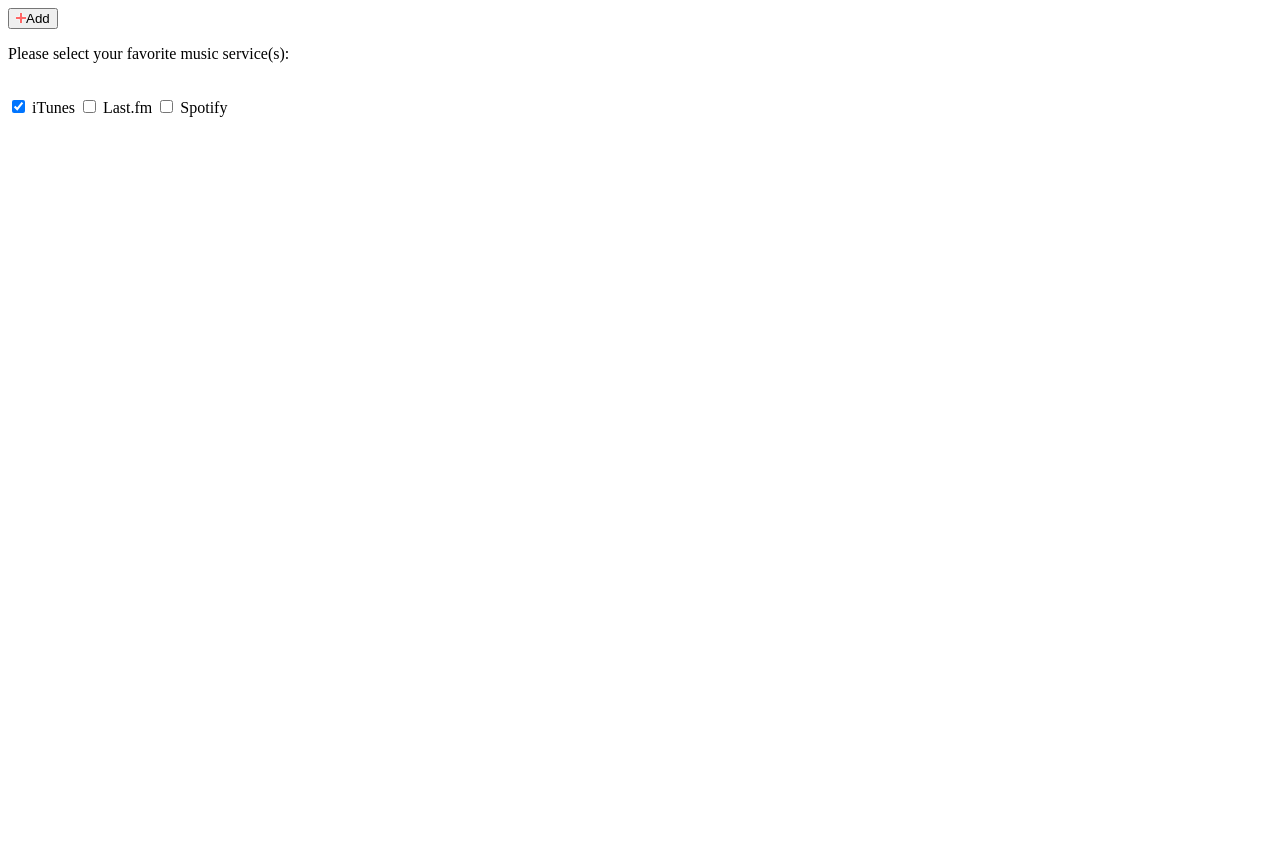
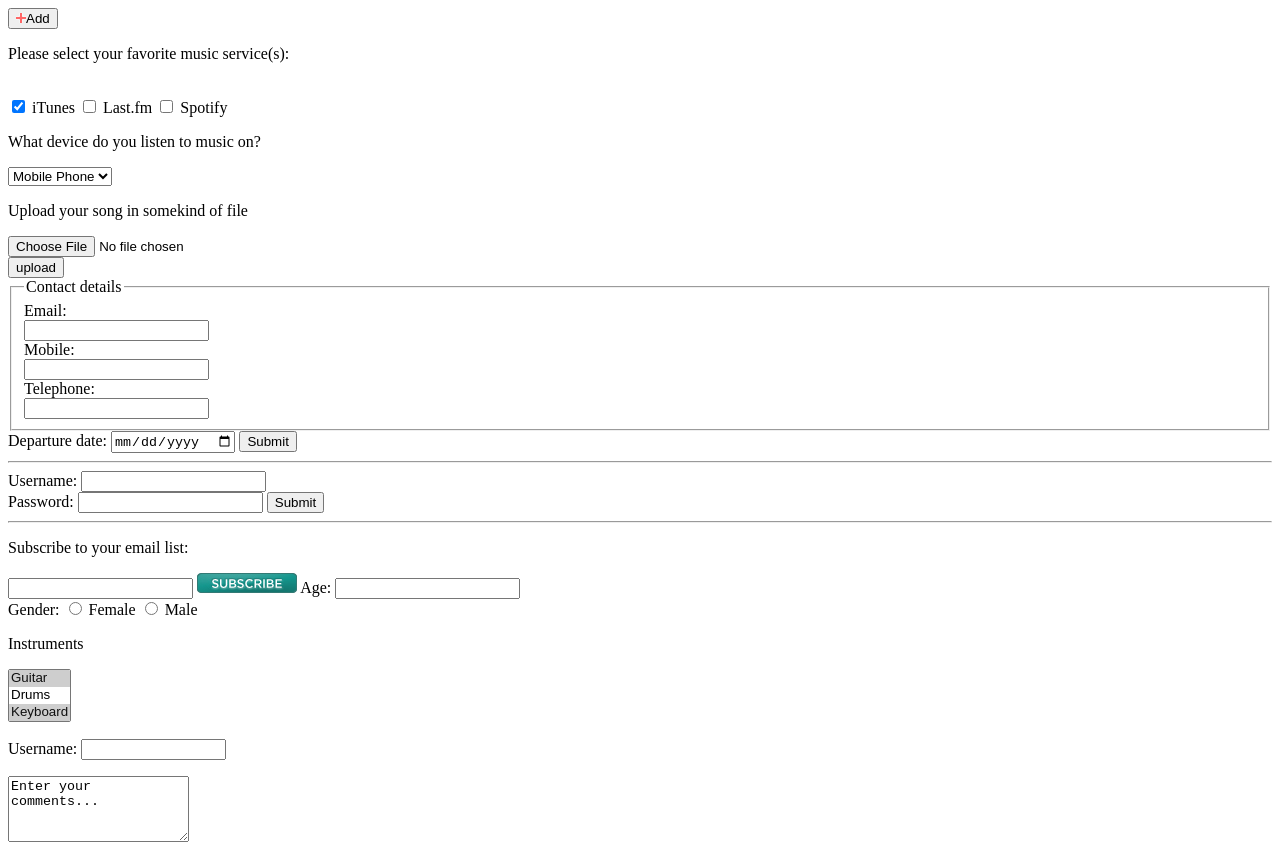
Before and after one commit to Sandratedremets/HTMLandCSS, a plain HTML site: page Chapter7/button.html in a window 1280 px wide. Before the commit the page ends 800 px from the top, so only its background shows below. Drawn offline with Linux system fonts and the light colour scheme.

Commit message:
Chapter7

```diff
--- a/Chapter7/button.html
+++ b/Chapter7/button.html
@@ -16,6 +16,60 @@
         <input type="checkbox" name="service" value="itunes" checked="checked"> iTunes
         <input type="checkbox" name="service" value="lastfm"> Last.fm
         <input type="checkbox" name="service" value="spotify"> Spotify
+
+        <p>What device do you listen to music on?</p>
+        <select name="devices">
+            <option value="mobilePhone">Mobile Phone</option>
+            <option value="radio">Radio</option>
+            <option value="computer">Computer</option>
+        </select>
+
+        <p>Upload your song in somekind of file</p>
+        <input type="file" name="userSong" /><br />
+        <input type="submit" value="upload" />
+
+        <fieldset>
+            <legend>Contact details</legend>
+            <label>Email: <br /> <input type="text" name="email"></label><br />
+            <label>Mobile: <br /> <input type="text" name="mobile"></label><br />
+            <label>Telephone: <br /> <input type="text" name="telephone"></label><br />
+        </fieldset>
+
+        <label for="username">Departure date:</label>
+        <input type="date" name="depart">
+        <input type="submit" Value="Submit">
+        <br />
+        <hr />
+        <label for="username">Username:</label>
+        <input type="text" name="sername" id="username" required="required" /><br />
+        <label for="password">Password:</label>
+        <input type="password" name="password" id="password" required="required" />
+        <input type="submit" value="Submit">
+        <br />
+        <hr />
+        <p>Subscribe to your email list:</p>
+        <input type="text" name="email" />
+        <input type="image" src="images/subscribe.jpg" width="100" height="20" />
+
+        <label>Age: <input type="text" name="age" /></label>
+        <br />
+        Gender:
+        <input id="female" type="radio" name="gender" value="f">
+        <label for="female">Female</label>
+        <input id="male" type="radio" name="gender" value="m">
+        <label for="male">Male</label>
+
+        <p>Instruments</p>
+        <select name="instruments" size="3" multiple="multiple">
+            <option value="guitar" selected="selected">Guitar</option>
+            <option value="drums">Drums</option>
+            <option value="keyboard" selected="selected">Keyboard</option>
+            <option value="bass">Bass</option>
+        </select>
+        <p>Username:
+            <input type="text" name="username" size="15" maxlength="30" />
+        </p>
+        <textarea name="comments" cols="20" rows="4">Enter your comments...</textarea>
     </form>
 </body>
 </html>
```
